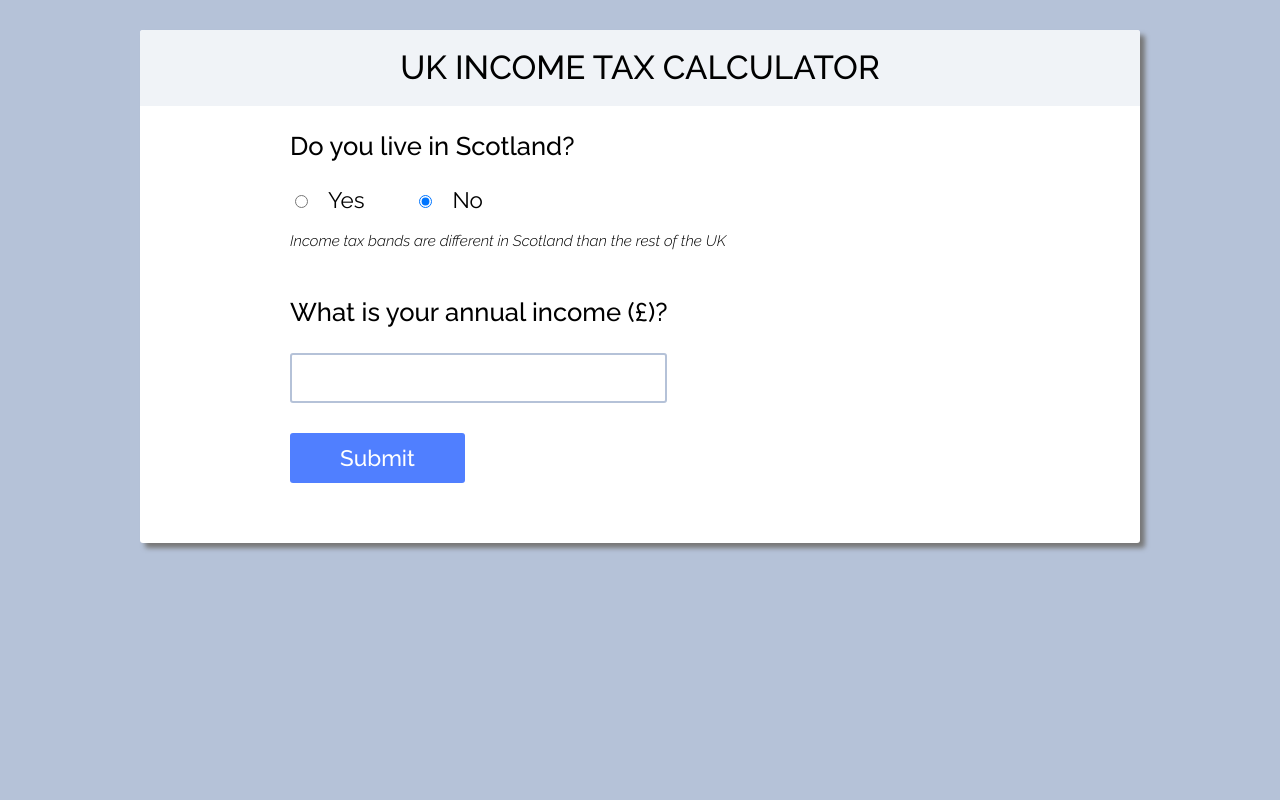
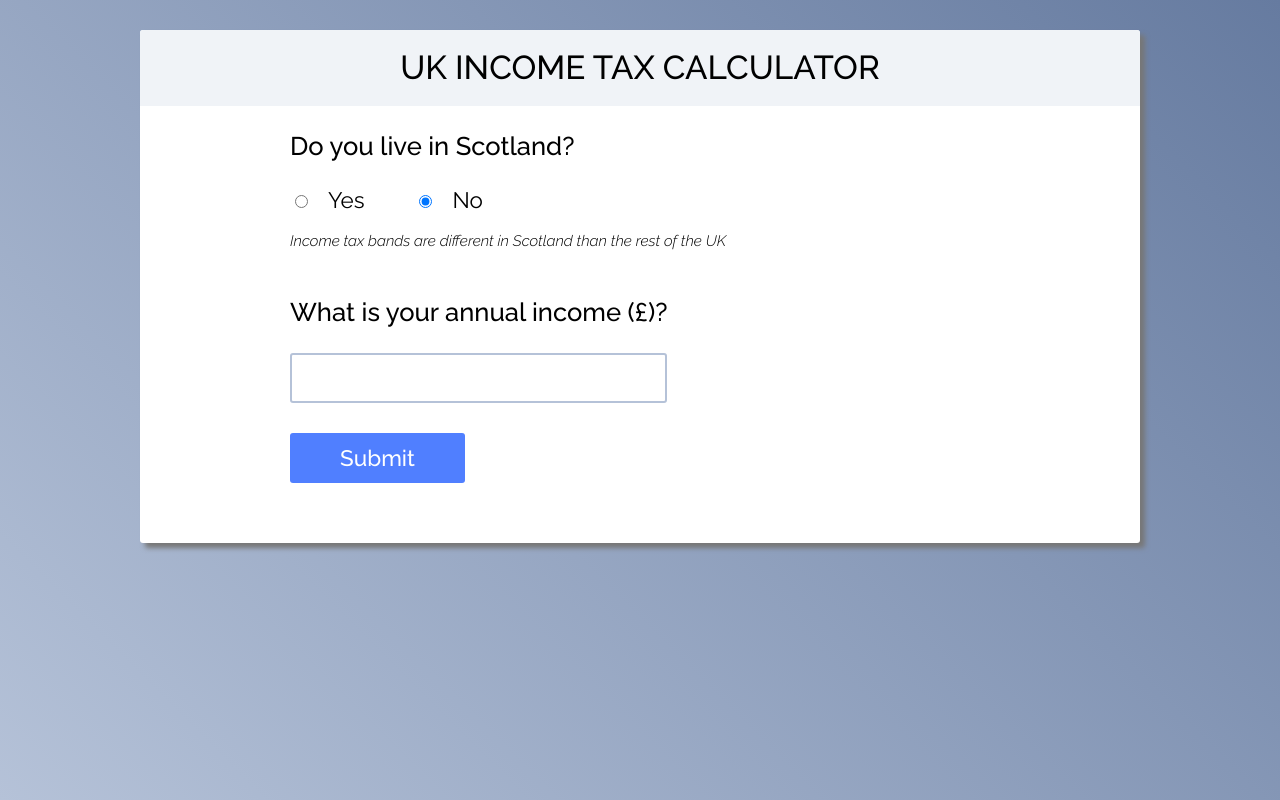
Before and after one commit to gideongoddard/tax-calculator, a React (Create React App) app: page / in a window 1280 px wide. Built offline with nearby package versions, Linux system fonts and the light colour scheme.

Commit message:
Removed spin control from numeric input fields

```diff
--- a/src/Components/App/App.css
+++ b/src/Components/App/App.css
@@ -1,5 +1,5 @@
 .App {
-  background-color: #b5c2d8;
+  background: linear-gradient(45deg, #b5c2d8, #667ba0);
   min-height: 100vh;
   display: flex;
   justify-content: center;
--- a/src/index.css
+++ b/src/index.css
@@ -36,3 +36,13 @@
   border-radius: 3px;
   -webkit-appearance: none;
 }
+
+input[type="number"] {
+  -moz-appearance: textfield;
+}
+
+input[type=number]::-webkit-inner-spin-button,
+input[type=number]::-webkit-outer-spin-button {
+  -webkit-appearance: none;
+  margin: 0;
+}
```
